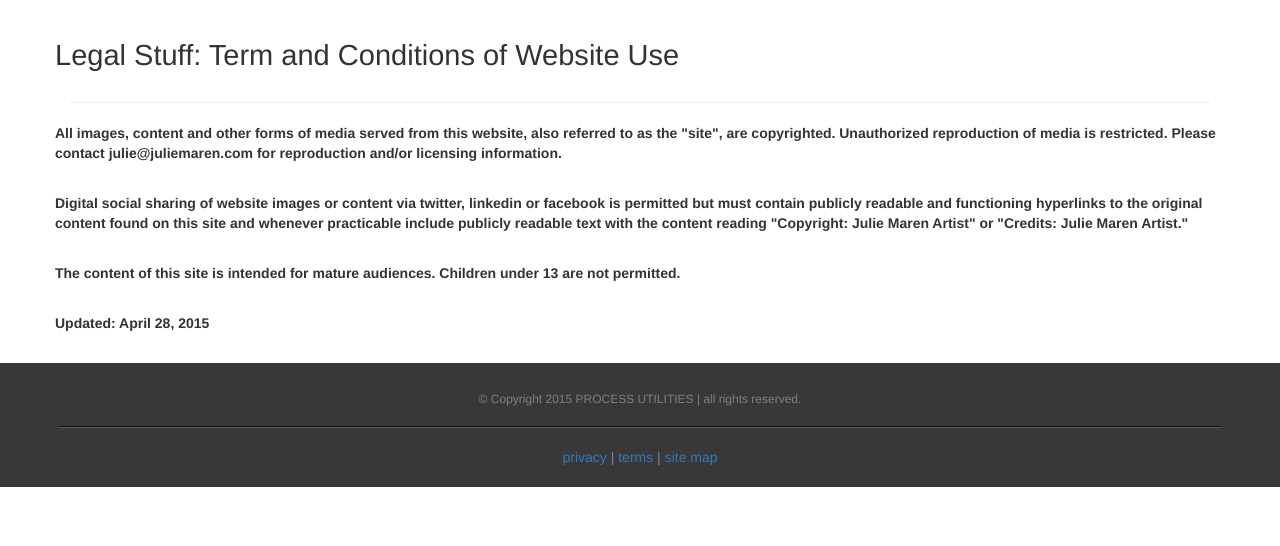
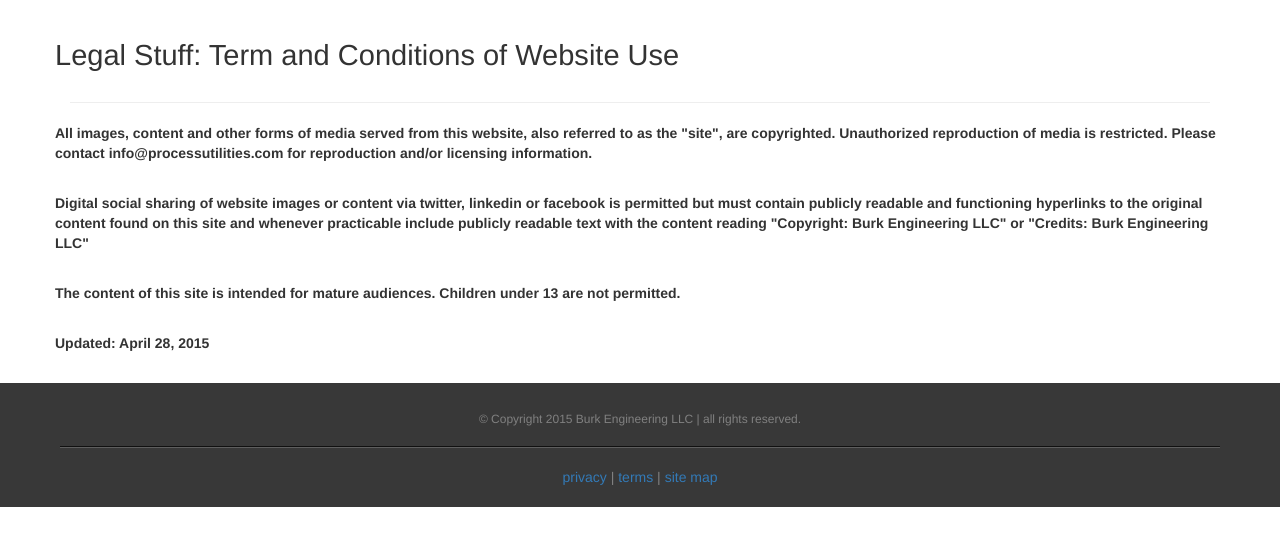
Before and after one commit to acal/processLive, a PHP site: page /terms.php in a window 1280 px wide. Shown: the part 199-745 px from the top of the page. Run offline with PHP 8.4, Linux system fonts and the light colour scheme; some libraries are stand-ins or nearby versions.

Commit message:
update footer and terms

```diff
--- a/_notes/dwsync.xml
+++ b/_notes/dwsync.xml
@@ -7,7 +7,7 @@
 <file name="privacy.php" server="ftp.processutilities.com" local="130747266622460222" remote="130747230600000000" />
 <file name="README.md" server="ftp.processutilities.com" local="130742854611429834" remote="130742824800000000" />
 <file name="sitemap.xml" server="ftp.processutilities.com" local="130742944552200433" remote="130742908800000000" />
-<file name="terms.php" server="ftp.processutilities.com" local="130747266452740515" remote="130747230600000000" />
+<file name="terms.php" server="ftp.processutilities.com" local="130747270715114309" remote="130747234200000000" />
 <file name="404.shtml" server="ftp.processutilities.com" local="130683427800000000" remote="130683427800000000" />
 <file name=".ftpquota" server="ftp.processutilities.com" local="130742820000000000" remote="130742820000000000" />
 </dwsync>
--- a/partials/_footer.php
+++ b/partials/_footer.php
@@ -2,7 +2,7 @@
 <footer>
   <div class="row panel_footer">
       <br>
-    <div class="text-center"><h6>© Copyright <time><?php echo"".date("Y");?></time> PROCESS UTILITIES | all rights reserved.</h6>
+    <div class="text-center"><h6>© Copyright <time><?php echo"".date("Y");?></time> Burk Engineering LLC | all rights reserved.</h6>
     <hr>
       <a href="privacy.php">privacy</a> | <a href="terms.php">terms</a> | <a href="sitemap.xml"> site map</a>
     </div> <br>
--- a/partials/_notes/dwsync.xml
+++ b/partials/_notes/dwsync.xml
@@ -1,6 +1,6 @@
 <?xml version="1.0" encoding="utf-8" ?>
 <dwsync>
-<file name="_footer.php" server="ftp.processutilities.com" local="130743929253579635" remote="130747063200000000" />
+<file name="_footer.php" server="ftp.processutilities.com" local="130747271299897756" remote="130747234800000000" />
 <file name="_functions.php" server="ftp.processutilities.com" local="130743928341907490" remote="130747063200000000" />
 <file name="_nav.php" server="ftp.processutilities.com" local="130747269431610896" remote="130747233000000000" />
 <file name="_navT1.php" server="ftp.processutilities.com" local="130742854634981181" remote="130742824200000000" />
--- a/terms.php
+++ b/terms.php
@@ -98,9 +98,14 @@ j=d.createElement(s),dl=l!='dataLayer'?'&l='+l:'';j.async=true;j.src=
     </div>
     <hr>
     <div class="row">
-        <p>All images, content and other forms of media served from this website, also referred to as the "site", are copyrighted.  Unauthorized reproduction of media is restricted.  Please contact julie@juliemaren.com for reproduction and/or licensing information.</p>
+        <p>All images, content and other forms of media served from this website, also referred to as the "site",
+        are copyrighted.  Unauthorized reproduction of media is restricted.  Please contact info@processutilities.com
+        for reproduction and/or licensing information.</p>
         <br>
-        <p>Digital social sharing of website images or content via twitter, linkedin or facebook is permitted but must contain publicly readable and functioning hyperlinks to the original content found on this site and whenever practicable include publicly readable text with the content reading "Copyright: Julie Maren Artist" or "Credits: Julie Maren Artist."</p>
+        <p>Digital social sharing of website images or content via twitter, linkedin or facebook is permitted
+        but must contain publicly readable and functioning hyperlinks to the original content found on this site
+        and whenever practicable include publicly readable text with the content reading
+        "Copyright: Burk Engineering LLC" or "Credits: Burk Engineering LLC"</p>
         <br>
         <p>The content of this site is intended for mature audiences.  Children under 13 are not permitted.</p>
         <br>
```
